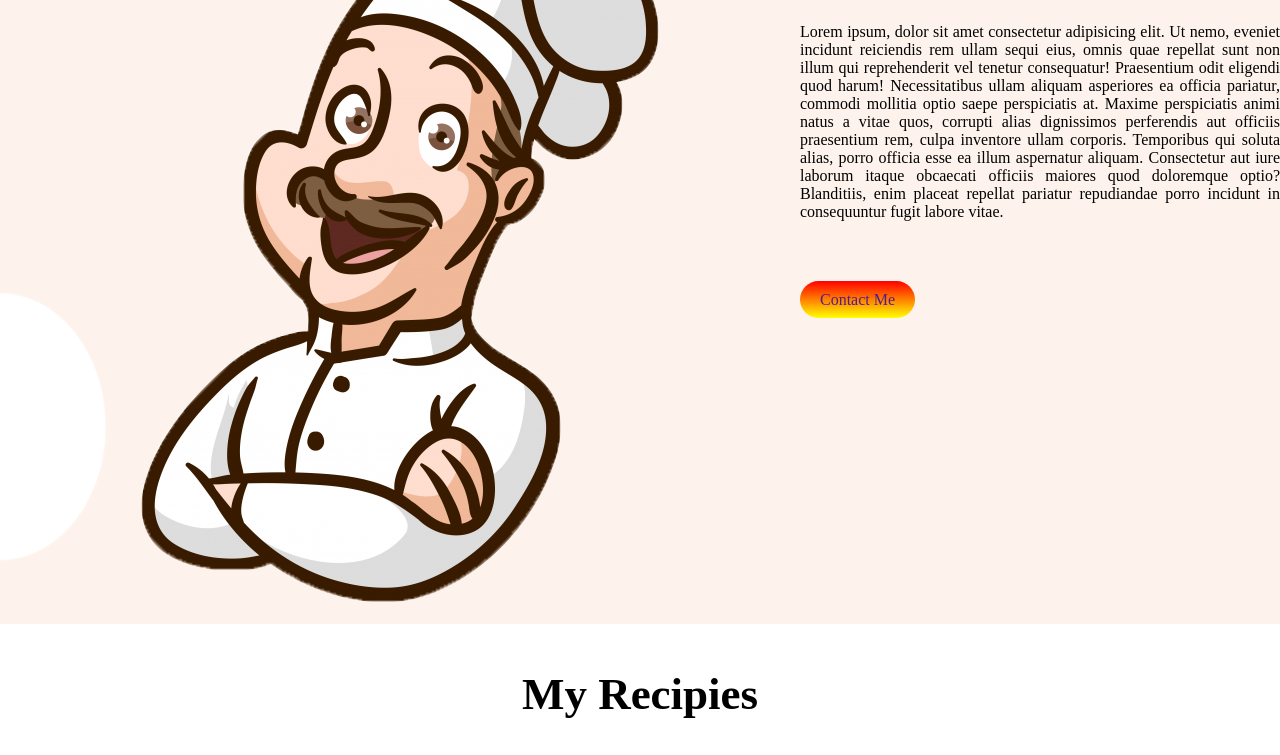
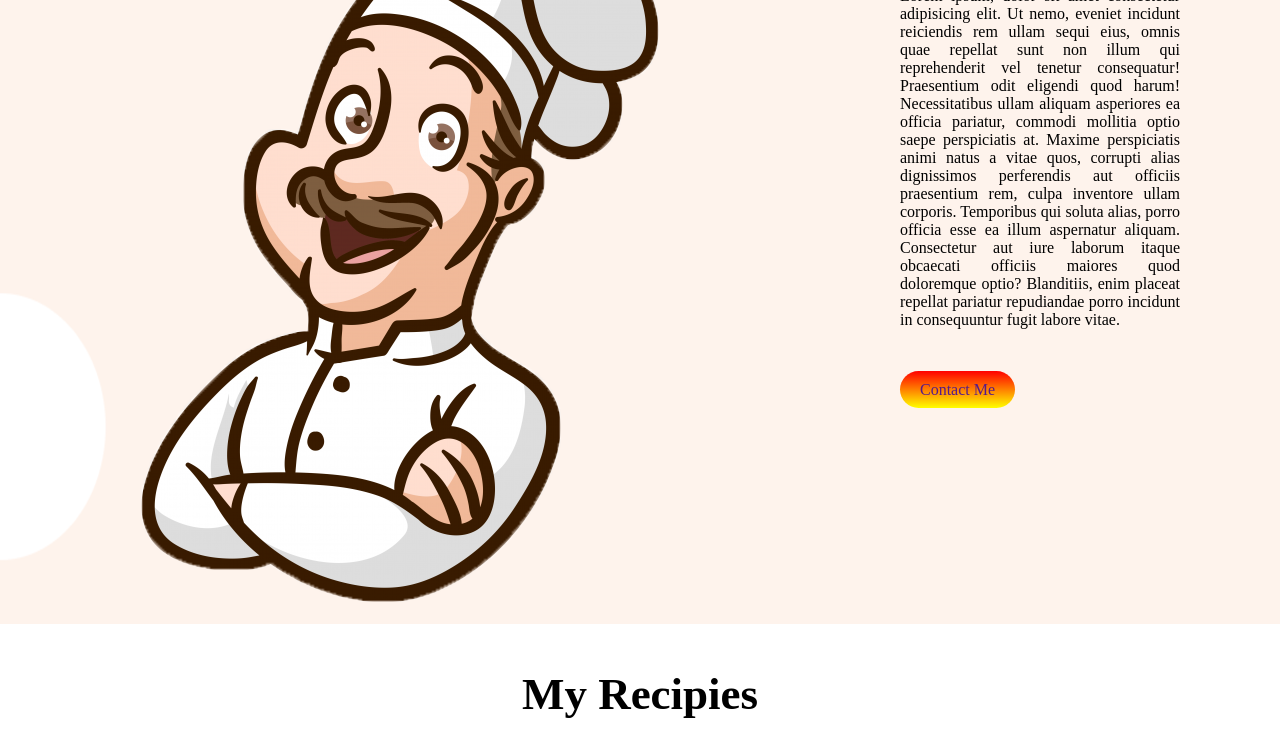
Before and after one commit to niloy32073/FoodNetwork, a plain HTML site: page index.html in a window 1280 px wide. Shown: the part 765-1520 px from the top of the page. Drawn offline with Linux system fonts and the light colour scheme; a web font is replaced by a local one.

Commit message:
padding change

```diff
--- a/index.html
+++ b/index.html
@@ -44,14 +44,11 @@
         <div class="half-width">
             <img src="images/chef/chef2.png" alt="">
         </div>
-        <div>
-            <br>
-            <br>
+        <div class="half-width">
             <br>
             <br>
             <h1>About Me</h1>
             <p>Lorem ipsum, dolor sit amet consectetur adipisicing elit. Ut nemo, eveniet incidunt reiciendis rem ullam sequi eius, omnis quae repellat sunt non illum qui reprehenderit vel tenetur consequatur! Praesentium odit eligendi quod harum! Necessitatibus ullam aliquam asperiores ea officia pariatur, commodi mollitia optio saepe perspiciatis at. Maxime perspiciatis animi natus a vitae quos, corrupti alias dignissimos perferendis aut officiis praesentium rem, culpa inventore ullam corporis. Temporibus qui soluta alias, porro officia esse ea illum aspernatur aliquam. Consectetur aut iure laborum itaque obcaecati officiis maiores quod doloremque optio? Blanditiis, enim placeat repellat pariatur repudiandae porro incidunt in consequuntur fugit labore vitae.</p>
-            <br>
             <br>
             <br>
             <a class="batton" href="">Contact Me</a>
```
